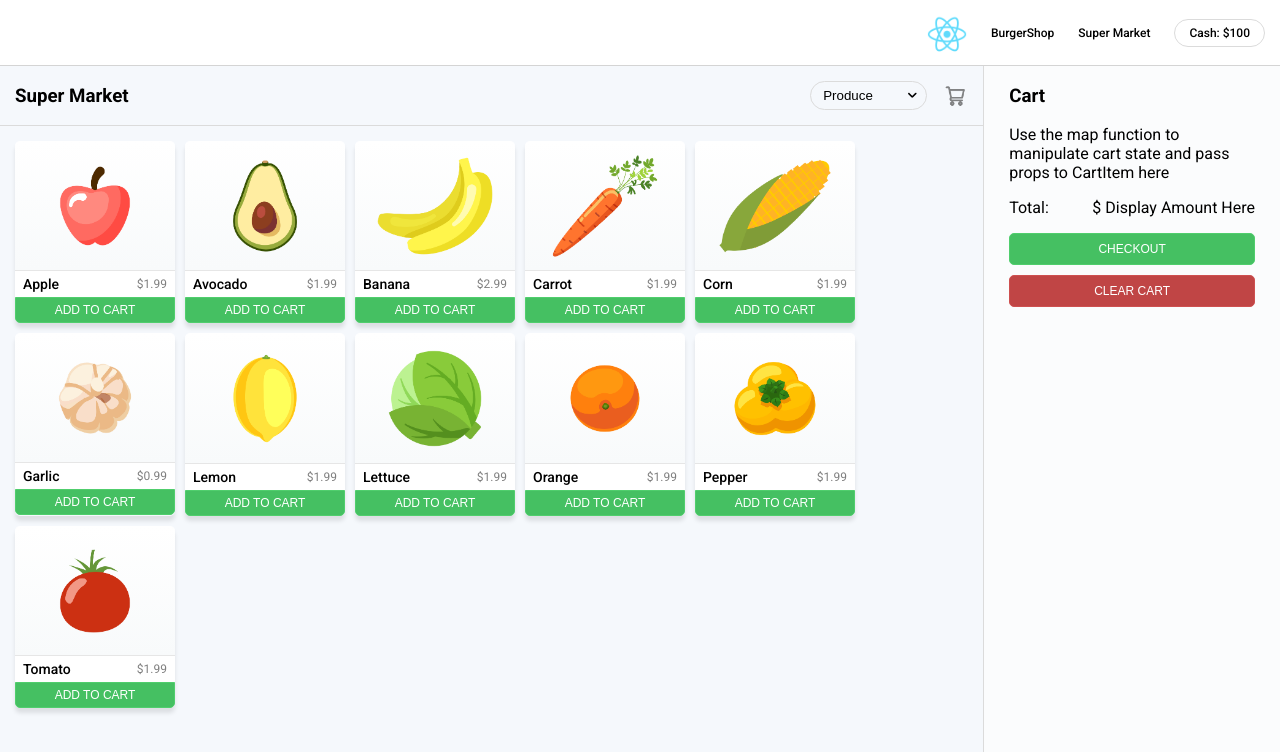
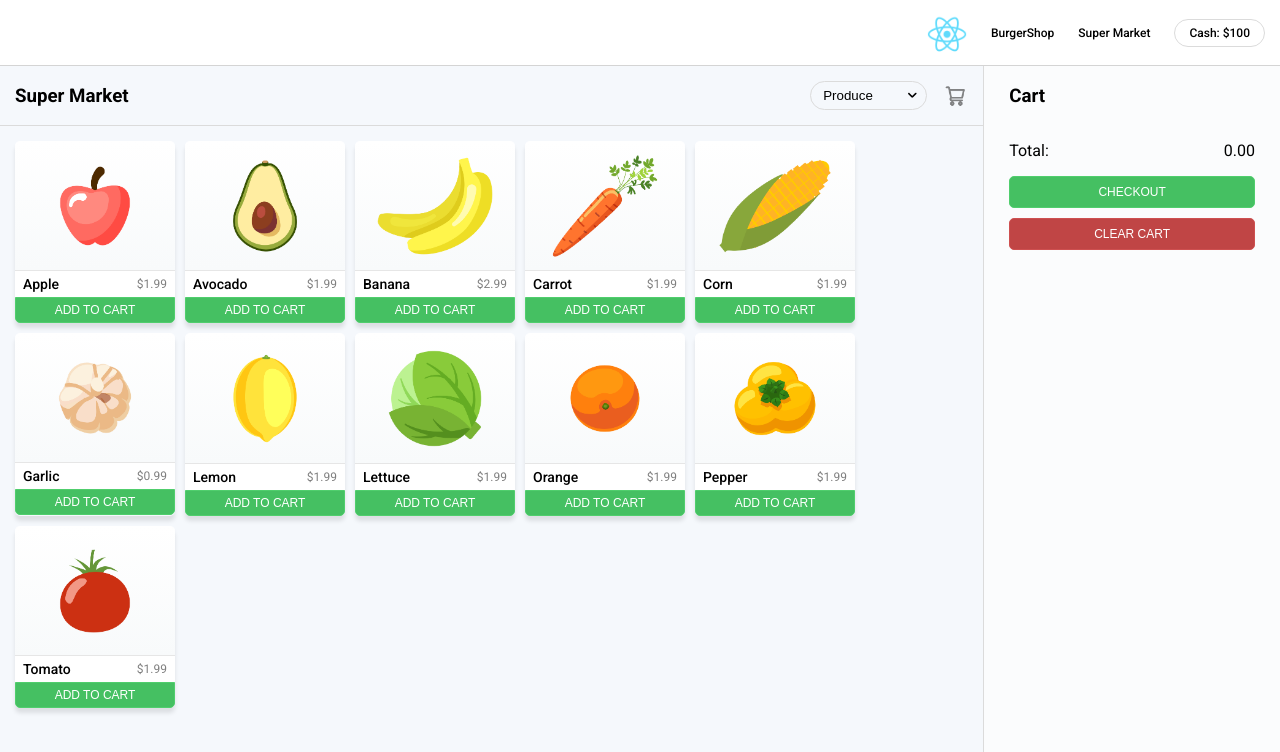
Before and after one commit to kkinge79/reactville, a React (Create React App) app: page /market in a window 1280 px wide. Shown: the top 752 px of the page. Built offline with nearby package versions, Linux system fonts and the light colour scheme; a web font is replaced by a local one.

Commit message:
check out and total

```diff
--- a/src/Components/SuperMarket/Cart.jsx
+++ b/src/Components/SuperMarket/Cart.jsx
@@ -3,23 +3,37 @@ import CartItem from './CartItem'
 
 
 const Cart = (props) => {
+
+const clearCart = () => {
+  props.setCart([])
+}
+
+const format = (num) => (Math.round(num * 100) / 100).toFixed(2)
+
+const total = format(props.cart.reduce((sum, item) => {
+  return item.quantity > 1 ?
+  sum + (item.price * item.quantity)
+  :
+  sum + item.price
+}, 0))
+
   return (
     <div className="cart">
       <h3>Cart</h3>
-        {props.cart.map((item) => (
+        {props.cart.map((item, idx) => (
           <CartItem
+            key = {idx}
             item={item}
+            removeFromCart={props.removeFromCart}
           />
         ))}
-
-      Use the map function to manipulate cart state and pass props to CartItem here
       <div className="cart-total">
         <p>Total:</p>
-        <p>$ Display Amount Here</p>
+        <p>{total}</p>
       </div>
 
       <button>CHECKOUT</button>
-      <button>CLEAR CART</button>
+      <button onClick={clearCart}>CLEAR CART</button>
     </div>
   )
 }
--- a/src/Components/SuperMarket/CartItem.jsx
+++ b/src/Components/SuperMarket/CartItem.jsx
@@ -9,7 +9,7 @@ const CartItem = (props) => {
 				<p id="product-price">${props.item.price}</p>
 				<p id="product-quantity">Quantity:{props.item.quantity}</p>
 			</span>
-			<button>X</button>
+			<button onClick={() => props.removeFromCart(props.item)}>X</button>
 		</div>
 	)
 }
--- a/src/Components/SuperMarket/SuperMarket.jsx
+++ b/src/Components/SuperMarket/SuperMarket.jsx
@@ -13,7 +13,6 @@ const SuperMarket = () => {
   const [productCategory, setProductCategory] = useState('Produce')
 
   const addToCart = (item) => {
-    console.log(item)
     if (cart.find(elem => elem.id === item.id)) {
       setCart(
         cart.map(
@@ -25,6 +24,21 @@ const SuperMarket = () => {
       )
     } else {
       setCart([{ ...item, quantity: 1 }, ...cart])
+    }
+  }
+
+  const removeFromCart = (item) => {
+    if (item.quantity > 1) {
+      setCart(
+        cart.map(
+          (elem) => elem.id === item.id ?
+          {...item, quantity: item.quantity - 1}
+          :
+          elem
+        )
+      )
+    } else {
+      setCart(cart.filter((elem) => elem.id !== item.id))
     }
   }
 
@@ -44,6 +58,8 @@ const SuperMarket = () => {
       </section>
         <Cart
         cart={cart}
+        removeFromCart={removeFromCart}
+        setCart={setCart}
         />
     </div>
   )
```
